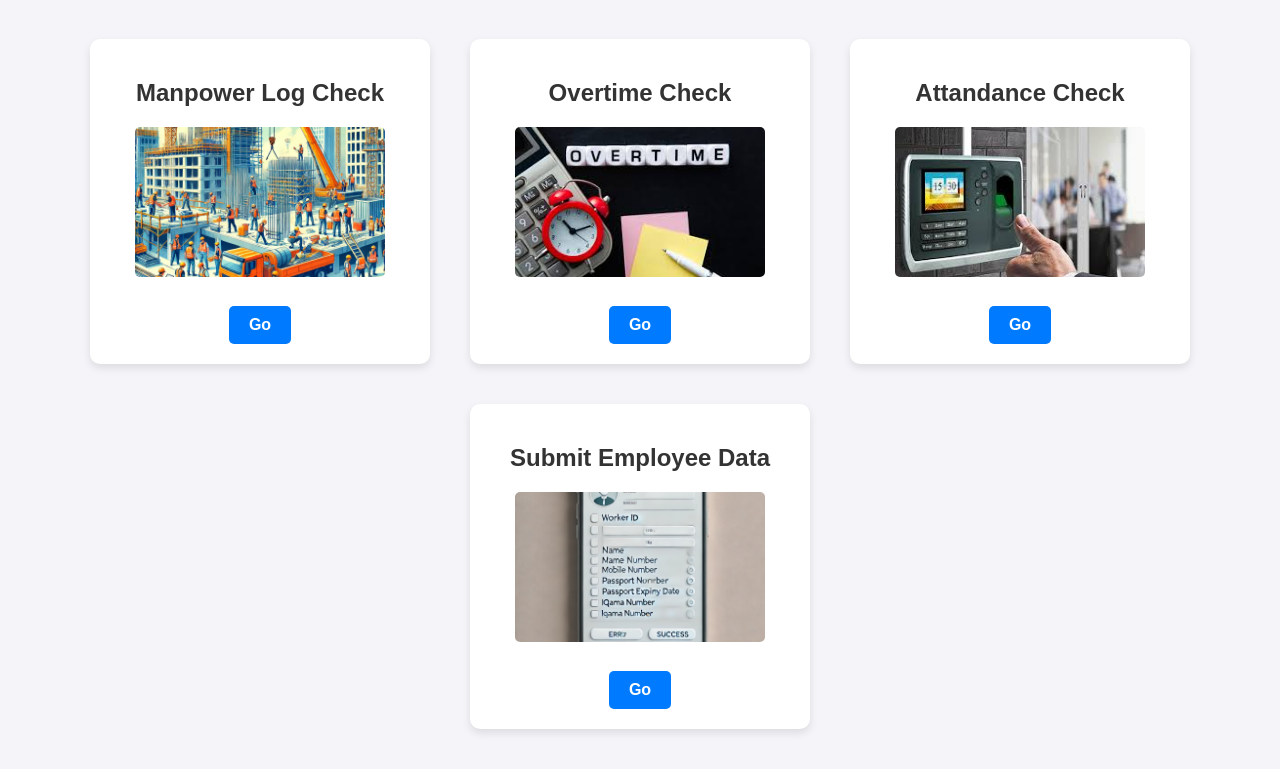
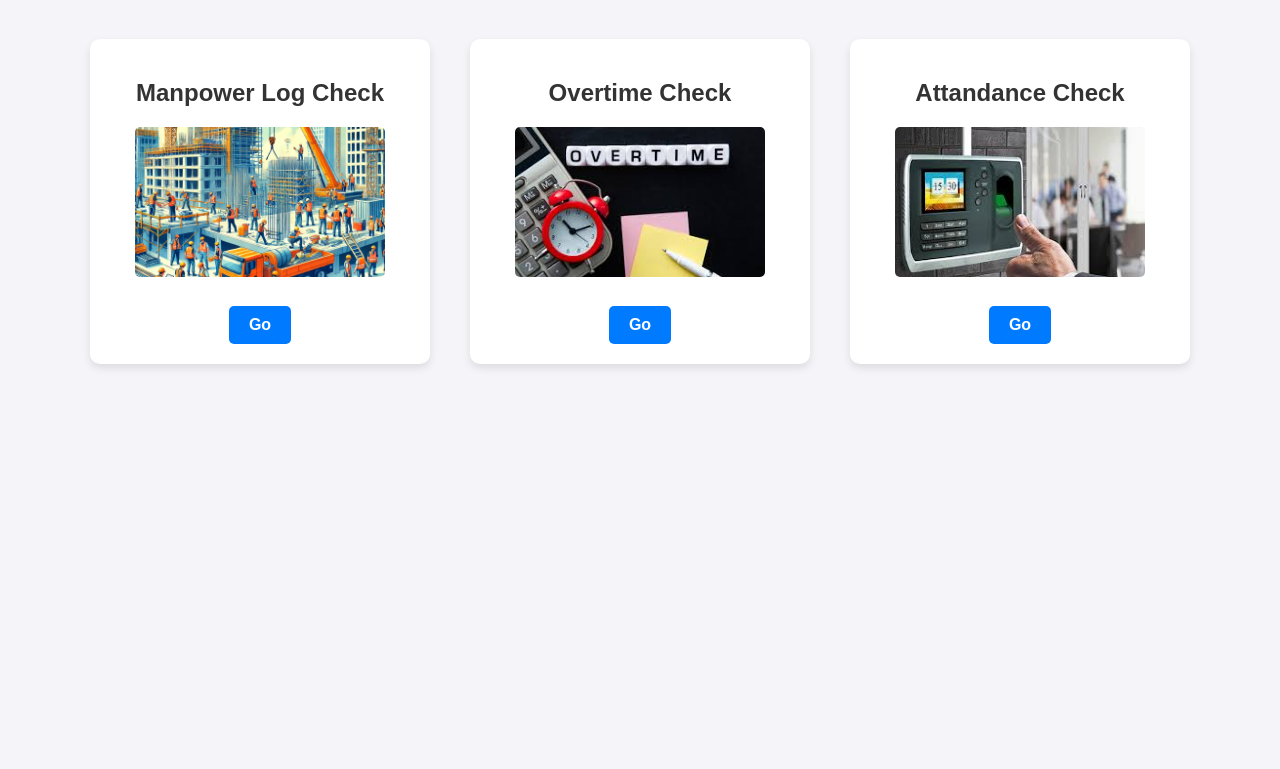
Before and after one commit to codewithnawaaz/employee_record, a plain HTML site: page index.html in a window 1280 px wide. Shown: the part 78-847 px from the top of the page. After the commit the page ends 800 px from the top, so only its background shows below. Drawn offline with Linux system fonts and the light colour scheme.

Commit message:
remove card worker data

```diff
--- a/index.html
+++ b/index.html
@@ -107,11 +107,6 @@
         <a href="Attandance.html" target="_blank">Go</a>
       </div>
       <!-- Transfer Employee Card -->
-      <div class="card">
-        <h2>Submit Employee Data</h2>
-        <img src="./img/work.jpg" alt="Transfer Employee" />
-        <a href="workerData.html" target="_blank">Go</a>
-      </div>
     </div>
   </body>
 </html>
```
